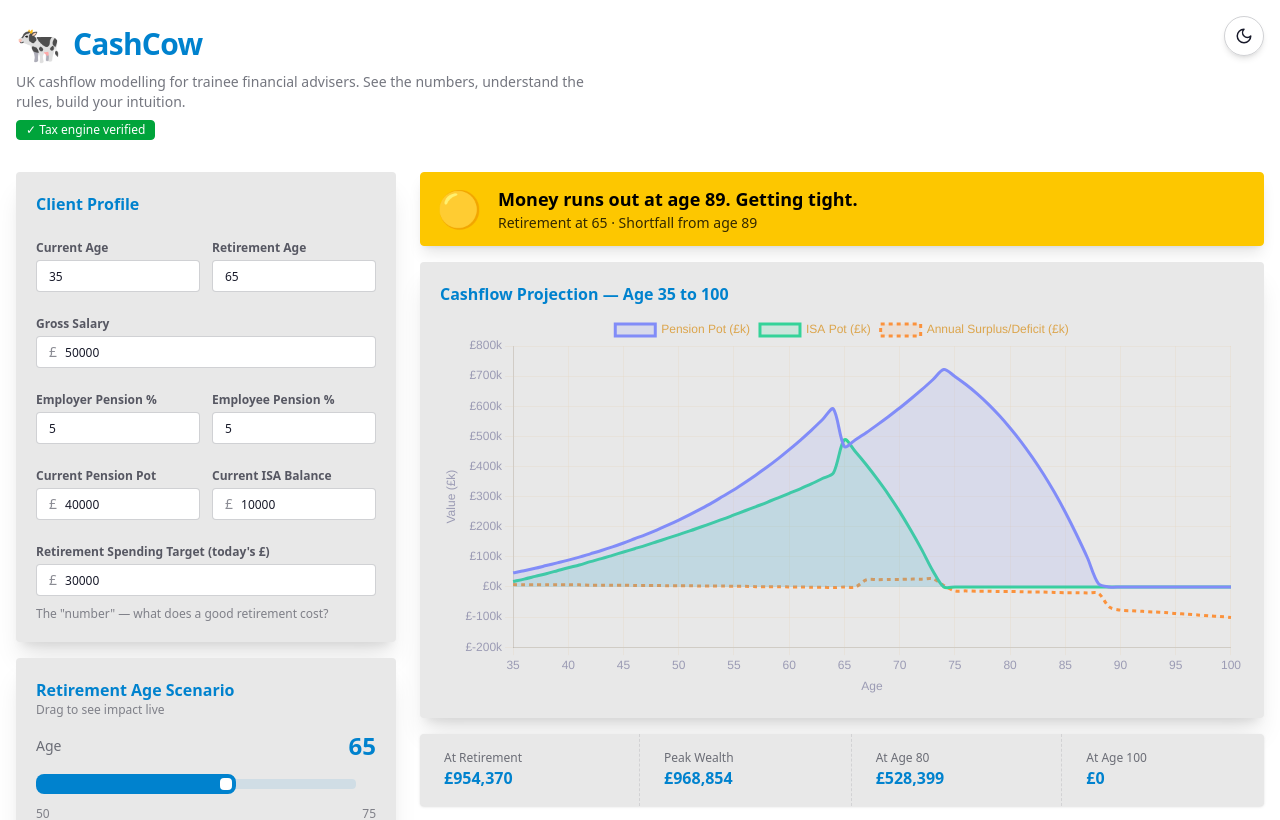
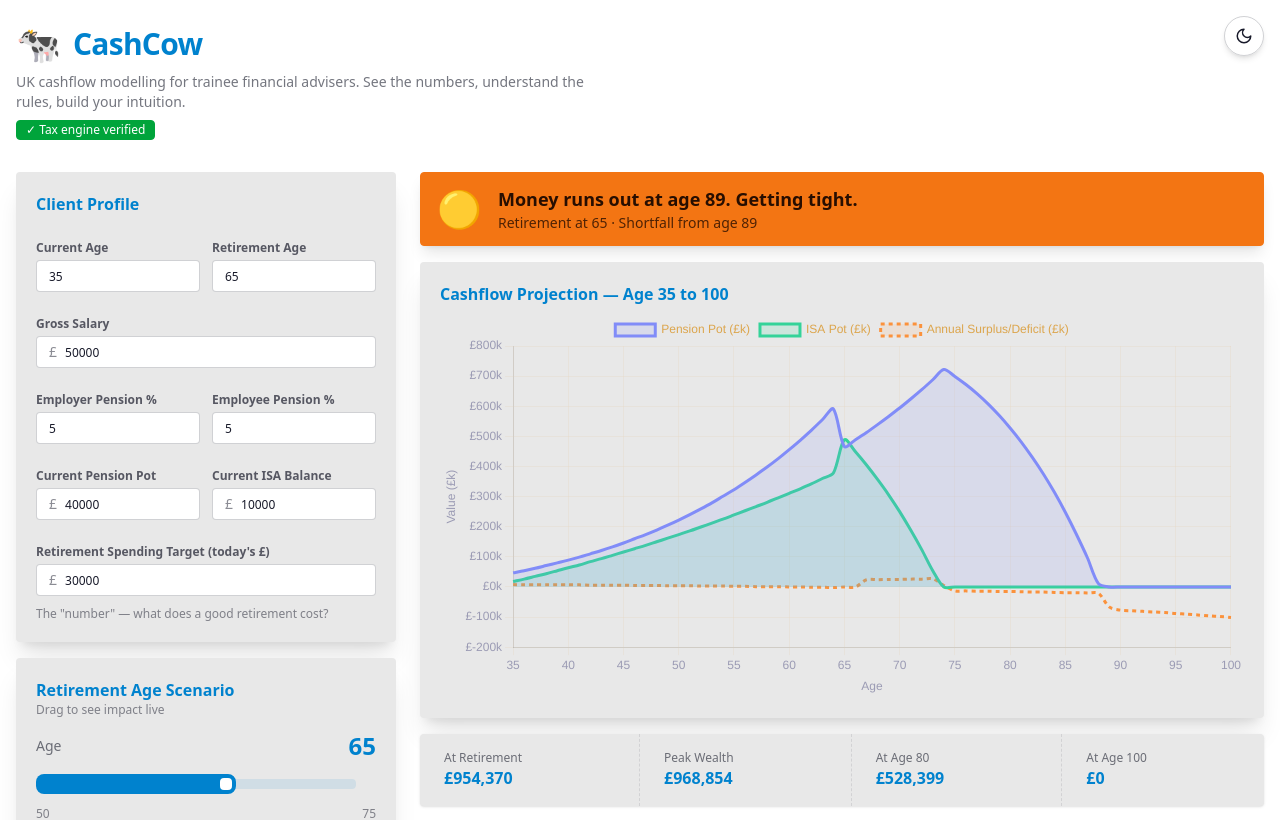
Before and after one commit to rdyson/cashcow, a SvelteKit app: page / in a window 1280 px wide. Shown: the top 820 px of the page. Built offline with nearby package versions, Linux system fonts and the light colour scheme.

Commit message:
Override warning colour to orange in light mode

```diff
--- a/src/routes/layout.css
+++ b/src/routes/layout.css
@@ -2,6 +2,12 @@
 
 @plugin "daisyui" {
   themes: corporate --default, night --prefersdark;
+}
+
+/* Override warning colour to orange in light mode for better readability */
+[data-theme="corporate"] {
+  --color-warning: oklch(70% 0.18 50);
+  --color-warning-content: oklch(20% 0.05 50);
 }
 
 /* Smooth theme transitions */
```
